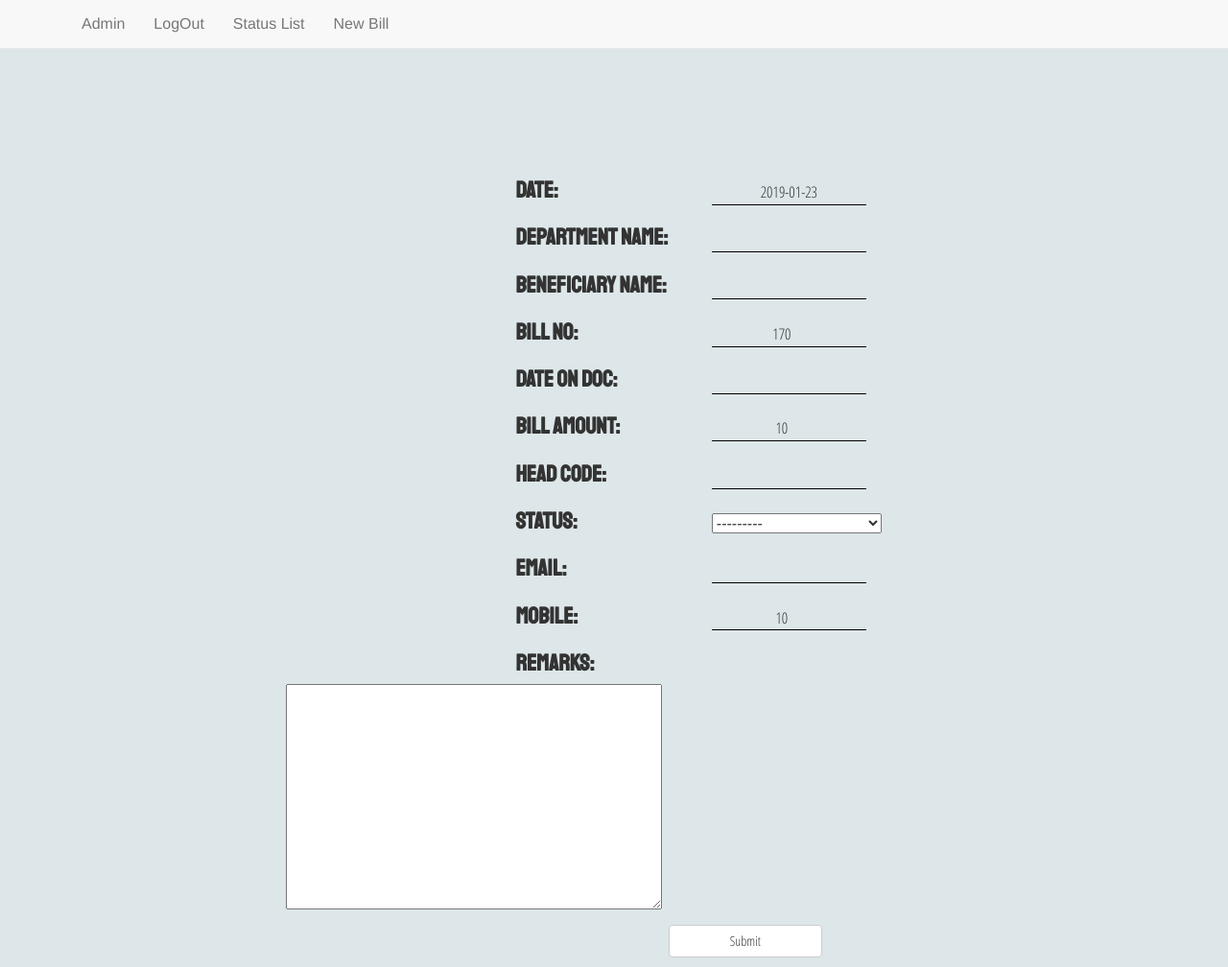
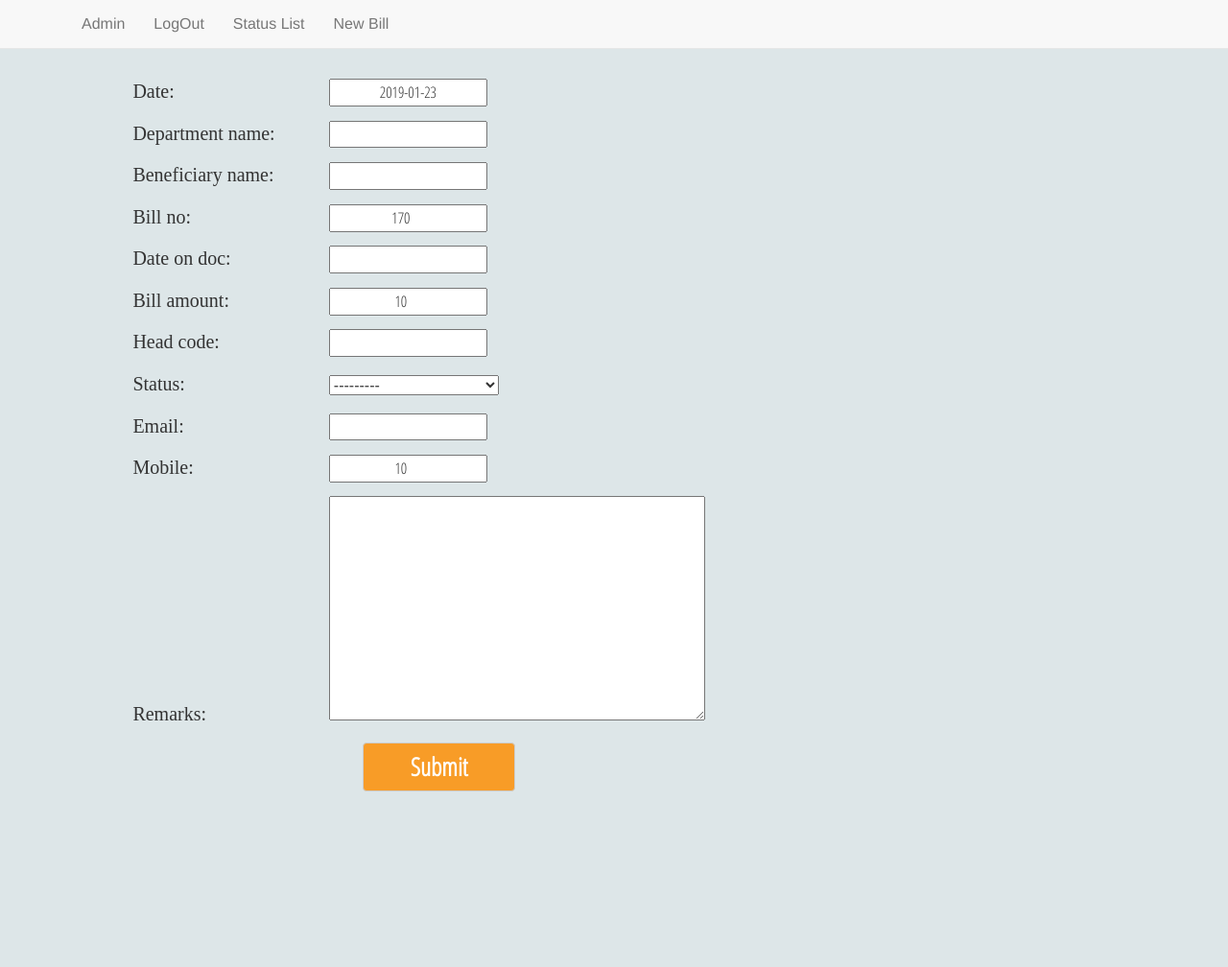
Before and after one commit to krptic07/billing_app, a Django app: page /billapp/newbill/ in a window 1280 px wide. Shown: the whole page at 96% size. After the commit the page ends 825 px from the top, so only its background shows below. Run offline with Django 3.2, Linux system fonts and the light colour scheme; a user stored in the database is signed in; some libraries are stand-ins or nearby versions; some web fonts are replaced.

Commit message:
frontend_changes

```diff
--- a/billing/static/css/base.css
+++ b/billing/static/css/base.css
@@ -17,7 +17,8 @@ body{
   /* background-repeat: no-repeat;
   background-position: top;
   background-size: cover; */
-  margin-top: 50px;
+  margin-top: -50px;
+  margin-left: -300px;
   border-radius: 10px;
   width:70%;
   margin-left: 20%;
--- a/billing/static/css/form.css
+++ b/billing/static/css/form.css
@@ -1,16 +1,17 @@
 
 label{
-  font-family: 'Staatliches', cursive;
-  margin-left: 30%;
-  font-size: 24px;
+  font-family: 'Crimson Text', serif;
+  margin-left: -20%;
+  font-size: 20px;
+  font-weight: lighter;
   width:200px;
 }
 input{
   font-family: 'Titillium Web', sans-serif;
   text-align: center;
-  background: inherit;
-  border: none;
-  border-bottom: 1px solid #000000;
+  /* background: inherit; */
+  /* border: none;
+  border-bottom: 1px solid #000000; */
   font-family: 'Open Sans Condensed', sans-serif;
 }
 .formjumboclass{
@@ -18,6 +19,10 @@ input{
 }
 #submitbutton{
   width: 20%;
+  color: white;
+  font-weight: bold;
+  font-size: 26px;
+  background-color: #F89C27;
   margin-bottom: 10px;
-  margin-left: 50%;
+  margin-left: 10%;
 }
--- a/billing/templates/billapp/base.html
+++ b/billing/templates/billapp/base.html
@@ -6,8 +6,10 @@
     <title></title>
     <link rel="stylesheet" href="https://maxcdn.bootstrapcdn.com/bootstrap/3.3.7/css/bootstrap.min.css" integrity="sha384-BVYiiSIFeK1dGmJRAkycuHAHRg32OmUcww7on3RYdg4Va+PmSTsz/K68vbdEjh4u" crossorigin="anonymous">
   <link href="https://fonts.googleapis.com/css?family=Staatliches" rel="stylesheet">
+  <link href="https://fonts.googleapis.com/css?family=Crimson+Text" rel="stylesheet"><link href="https://fonts.googleapis.com/css?family=Crimson+Text" rel="stylesheet">
   <link href="https://fonts.googleapis.com/css?family=Titillium+Web" rel="stylesheet">
   <link href="https://fonts.googleapis.com/css?family=Thasadith" rel="stylesheet">
+  <link href="https://fonts.googleapis.com/css?family=Open+Sans+Condensed:300" rel="stylesheet">
   <link href="https://fonts.googleapis.com/css?family=Open+Sans+Condensed:300" rel="stylesheet">
     <link rel="stylesheet" href="{% static 'css/base.css' %}">
   </head>
--- a/billing/templates/billapp/status.html
+++ b/billing/templates/billapp/status.html
@@ -5,7 +5,7 @@
 
     <div class="container">
       <div class="statusjumboclass">
-        <p class="statusheading">Here is the list of all bills:</p>
+        <!-- <p class="statusheading">Here is the list of all bills:</p> -->
         <br><br><br>
         <div class="status_table">
           {% if bill_records %}
```
Also changed, not shown: other parts of billing/static/css/base.css (+18 -15 lines), billing/db.sqlite3.
